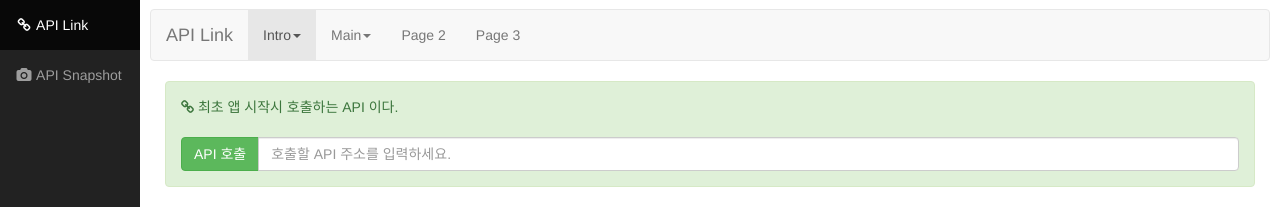
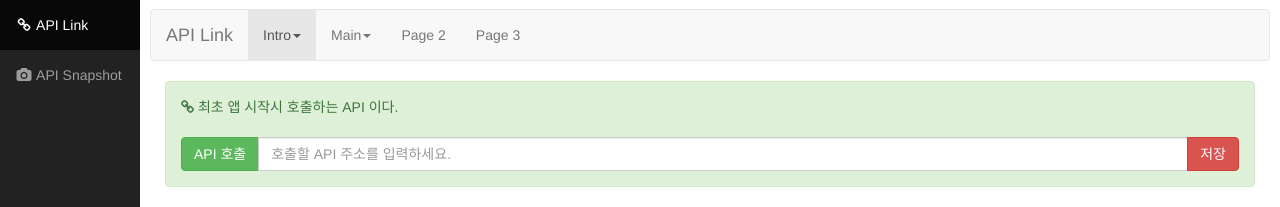
Before and after one commit to coolsharp/ProjDjango, a Django app: page / in a window 1280 px wide. Shown: the part 51-258 px from the top of the page. Run offline with Django 3.2, Linux system fonts and the light colour scheme; some libraries are stand-ins or nearby versions.

Commit message:
구조 개선

```diff
--- a/blog/templates/coolsharp/api/main.html
+++ b/blog/templates/coolsharp/api/main.html
@@ -15,6 +15,9 @@
                 <button class="btn btn-success" type="button" onclick="getApi('https%3A%2F%2Fapi.mixcloud.com%2Fpopular%2F')">API 호출</button>
             </span>
             <input type="text" class="form-control" placeholder="호출할 API 주소를 입력하세요.">
+            <span class="input-group-btn">
+                <button class="btn btn-danger" type="button">저장</button>
+            </span>
         </div>
     </div>
 
```
